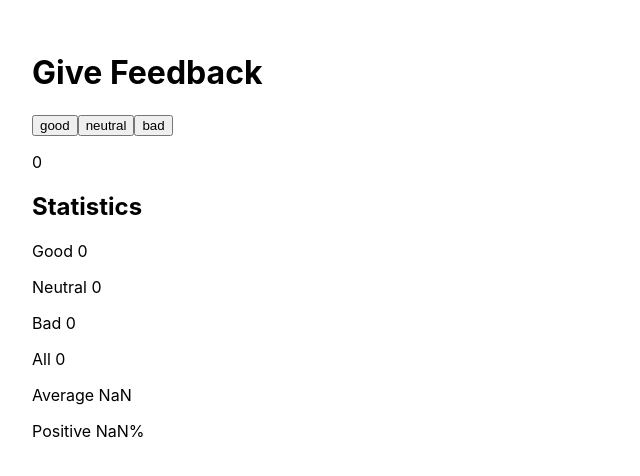
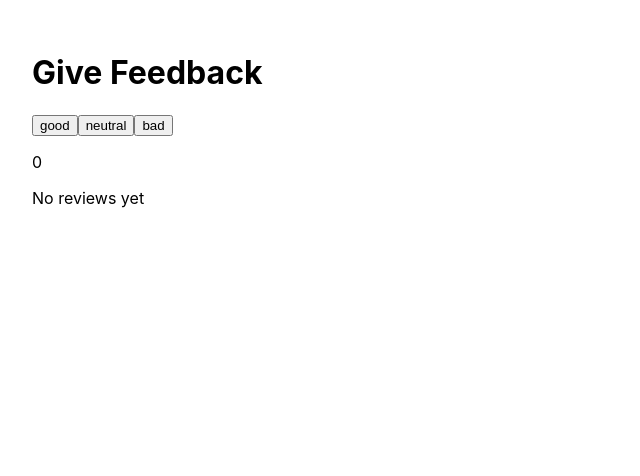
Before and after one commit to Braslava/full_stack_open, a React (Create React App) app in the folder part_1/unicafe/: page / in a window 1280 px wide. Shown: the top 476 px of the page, without its empty margins (0-640 px from the left). Built offline with nearby package versions, Linux system fonts and the light colour scheme; the HTML template or start-up script is replaced by a standard one.

Commit message:
part 1 unicafe 1.9

```diff
--- a/part_1/unicafe/src/App.js
+++ b/part_1/unicafe/src/App.js
@@ -44,6 +44,7 @@ function App() {
                     <p>{score}</p>
                 </div>
             </div>
+            {reviewCount > 0 ? (
                 <Statistics
                     good={good}
                     neutral={neutral}
@@ -52,6 +53,9 @@ function App() {
                     average={average}
                     positiveProportion={positiveProportion}
                 />
+            ) : (
+                <p>No reviews yet</p>
+            )}
         </div>
     );
 }
```
Lines whose indentation alone changed are shown as unchanged.
